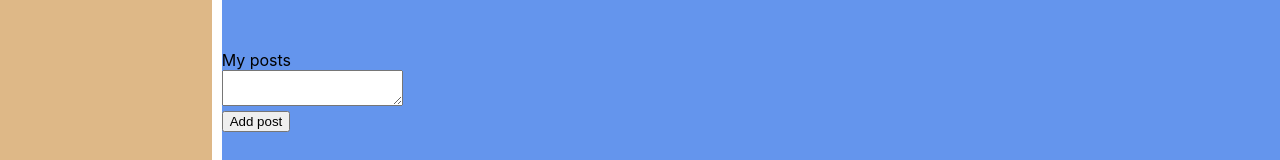
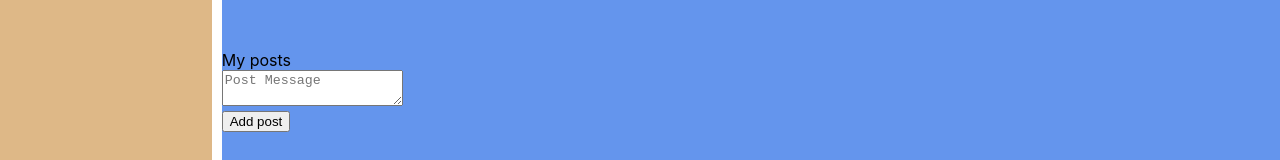
Before and after one commit to Kirill-Laptev/react_project, a React (Create React App) app: page /profile/1 in a window 1280 px wide. Shown: the part 224-384 px from the top of the page. Built offline with nearby package versions, Linux system fonts and the light colour scheme; no server answers.

Commit message:
#77.Redux-form. Field validation

```diff
--- /dev/null
+++ b/src/common/FormControls/FormControls.jsx
@@ -0,0 +1,112 @@
+import React from 'react';
+import styles from './FormControls.module.css'
+
+
+
+export const Textarea = ({input, meta, ...props}) => {
+
+    const hasError = meta.touched && meta.error;
+
+    return (
+        <div className={styles.formControl + ' ' + (hasError ? styles.error : '')}>
+            {hasError ? <span>{meta.error}</span> : ''}
+            <div><textarea {...input} {...props}/></div>
+        </div>
+    )
+}
+
+
+export const Input = ({input, meta, ...props}) => {
+
+    const hasError = meta.touched && meta.error;
+
+    return(
+        <div className={styles.formControl + ' ' + (hasError ? styles.error : '')}>
+            {hasError ? <span>{meta.error}</span> : ''}
+            <div><input {...input} {...props}/></div>
+        </div>
+    )
+}
+
+
+
+// Более понятно выше ↑↑↑↑↑↑  (начало урока)
+
+
+// Ниже использование props.children ↓↓↓↓↓
+
+
+// export const FormControl = ({input, meta, child, ...props}) => {
+
+//     const hasError = meta.touched && meta.error;
+
+//     return (
+//         <div className={styles.formControl + ' ' + (hasError ? styles.error : '')}>
+//             {hasError ? <span>{meta.error}</span> : ''}
+//             <div>{props.children}</div>
+//         </div>
+//     )
+// }
+
+// export const Textarea = (props) => {
+//     const {input, meta, children, ...restProps} = props;
+//     return <FormControl {...props}><textarea {...input} {...restProps} /></FormControl>
+// }
+
+// export const Input = (props) => {
+//     const {input, meta, children, ...restProps} = props;
+//     return <FormControl {...props}><input {...input} {...restProps} /></FormControl>
+// }
+
+
+
+
+
+
+// Вариант из комментариев, одной функцией ↓↓↓↓↓
+// React.createElement
+
+
+// export const FormControl = ({input, meta, typeField, ...props}) => {
+
+//     const hasError = meta.touched && meta.error;
+
+//     return (
+//         <div className={styles.formControl + ' ' + (hasError ? styles.error : '')}>
+//             {hasError ? <span>{meta.error}</span> : ''}
+//         <div>{React.createElement(typeField, {...input, ...props})}</div>
+//         </div>
+//     )
+// }
+
+// Использование:
+
+//  <Field component={FormControl} typeField="input" ></Field>
+
+
+
+
+
+ // С помощью HOC ↓↓↓↓↓
+
+//  const Element = Element => ({ input, meta, ...props }) => {
+//     const hasError = meta.touched && meta.error;
+//     return (
+//       <div className={ s.formControl + " " + (hasError ? s.error : "") }>
+//         <Element {...input} {...props} />
+//         { hasError && <span> { meta.error } </span> }
+//       </div>
+//     );
+//   };
+
+//   А потом просто его импортим в компоненту формы, вызываем как
+
+//   const Textarea = Element("textarea");
+
+//   и передаем
+
+//   <Field component={Textarea} .../>
+
+// P.S. Аргумент у HOC должен быть с большой буквы, чтобы React понимал, что перед ним не обычный html-тег, а компонент/переменная.
+// P.P.S. Создавать const Textarea = Element("textarea"); нужно вне компонента с формой.
+//  наче фокус с формы сбрасывается после первого символа (хз почему, видимо, ререндерится)
--- /dev/null
+++ b/src/common/FormControls/FormControls.module.css
@@ -0,0 +1,11 @@
+.formControl.error textarea{
+    border: 2px solid red;
+}
+
+.formControl.error span{
+    color: red;
+}
+
+.formControl.error input{
+    border: 1px solid red;
+}
--- a/src/components/common/Preloader/Preloader.jsx
+++ b/src/common/Preloader/Preloader.jsx
@@ -1,5 +1,5 @@
 import React from 'react';
-import preloader from '../../../temp/image/Spinner-1s-200.svg'
+import preloader from '../../temp/image/Spinner-1s-200.svg'
 
 const Preloader =  (props) => {
     return(
--- a/src/components/Dialogs/DialogsForm.jsx
+++ b/src/components/Dialogs/DialogsForm.jsx
@@ -1,10 +1,16 @@
 import React from 'react';
 import { reduxForm, Field } from 'redux-form';
+import { Textarea } from '../../common/FormControls/FormControls';
+import { requiredField, maxLengthCreator } from '../../utilities/validators/validators';
+
+
+const maxLength20 = maxLengthCreator(20);
 
 const DialogsForm = (props) => {
+
     return (
         <form onSubmit={props.handleSubmit}>
-            <Field component={'textarea'} name={'newMessage'}/>
+            <Field component={Textarea} placeholder='Write message' name='newMessage' validate={[requiredField, maxLength20]}/>
             <button>Отправить</button>
         </form>
     )
--- a/src/components/Login/Login.jsx
+++ b/src/components/Login/Login.jsx
@@ -2,14 +2,18 @@ import React from 'react';
 import { Field, reduxForm } from 'redux-form';
 import { connect } from 'react-redux';
 import { loginTC } from '../../redux/authReducer';
+import { Input } from '../../common/FormControls/FormControls';
+import { requiredField } from '../../utilities/validators/validators';
+
+
 
 const LoginForm = (props) => {
     console.log('rerender');
     return (
             <form onSubmit={props.handleSubmit}>
-                <div><Field placeholder={'Login'} name={'email'} component={'input'}/></div>
-                <div><Field placeholder={'Password'} name={'password'} component={'input'}/></div>
-                <div><Field type={'checkbox'} name={'rememberMe'} component={'input'}/>Remember Me</div>
+                <div><Field placeholder='Login' name='email' component={Input} validate={[requiredField]}/></div>
+                <div><Field placeholder='Password' name='password' component={Input} validate={[requiredField]}/></div>
+                <div><Field type='checkbox' name='rememberMe' component={Input}/>Remember Me</div>
                 <div><button>Login</button></div>
             </form>
     )
--- a/src/components/Profile/MyPosts/MyPostsForm.jsx
+++ b/src/components/Profile/MyPosts/MyPostsForm.jsx
@@ -1,11 +1,16 @@
 import React from 'react';
 import { reduxForm, Field } from 'redux-form';
+import { requiredField, maxLengthCreator } from '../../../utilities/validators/validators';
+import { Textarea } from '../../../common/FormControls/FormControls';
+
+
+const maxLength30 = maxLengthCreator(30);
 
 const ProfileAddMessageForm = (props) => {
     return(
         <div>
             <form onSubmit={props.handleSubmit}>
-                <div><Field component={'textarea'} name={'newMessage'}></Field></div>
+                <div><Field component={Textarea} placeholder='Post Message' name='newMessage' validate={[requiredField, maxLength30]}/></div>
                 <div><button>Add post</button></div>
             </form>
         </div>
--- a/src/components/Profile/ProfileInfo/ProfileInfo.jsx
+++ b/src/components/Profile/ProfileInfo/ProfileInfo.jsx
@@ -1,7 +1,8 @@
 import React from 'react';
 import styles from './ProfileInfo.module.css'
-import Preloader from '../../common/Preloader/Preloader';
 import ProfileStatus from './ProfileStatus';
+import Preloader from '../../../common/Preloader/Preloader'
+
 
 const ProfileInfo = (props) => {
 
--- a/src/components/Users/UsersContainer.jsx
+++ b/src/components/Users/UsersContainer.jsx
@@ -2,7 +2,7 @@ import React from 'react';
 import { connect } from 'react-redux';
 import { getUsersThunkCreator, followSuccessThunkCreator, unfollowSuccessThunkCreator } from '../../redux/usersReducer';
 import UsersFunc from './UsersFunc';
-import Preloader from '../common/Preloader/Preloader';
+import Preloader from '../../common/Preloader/Preloader'
 import { withAuthRedirect } from '../../hoc/withAuthRedirect';
 import { compose } from 'redux';
 
--- /dev/null
+++ b/src/utilities/validators/validators.js
@@ -0,0 +1,17 @@
+export const requiredField = (value) => {
+    if(value) return undefined;
+    return 'Field is required';
+}
+
+export const maxLength30 = (value) => {
+	if(value && value.lenght > 30) return 'Max length is 30 symbols';
+	return undefined;
+}
+
+
+export const maxLengthCreator = (maxLength) => {
+    return (value) => {
+        if(value && value.length > maxLength) return `Max length is ${maxLength} symbols`;
+        return undefined;
+    }
+}
```
